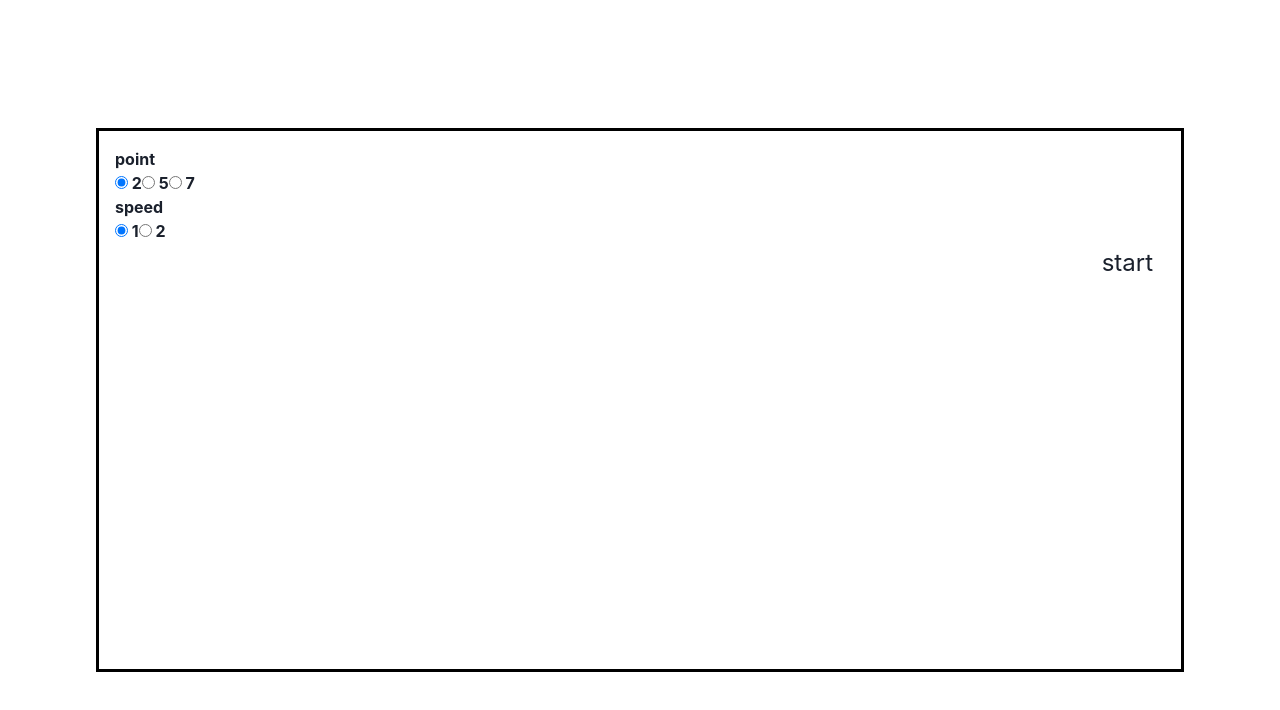
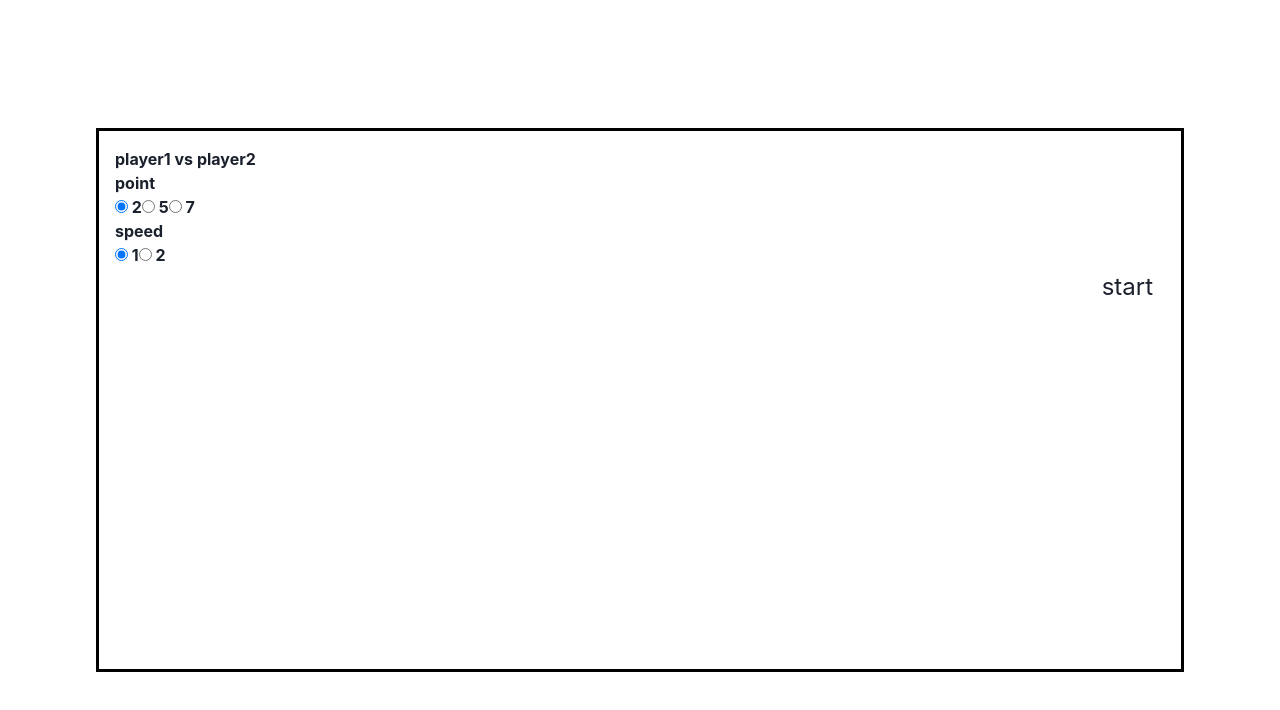
Before and after one commit to syamaguc/ft_transcendence, a Next.js app in the folder frontend/: page /game/1 in a window 1280 px wide. Shown: the top 710 px of the page. Built offline with nearby package versions, Linux system fonts and the light colour scheme; no server answers.

Commit message:
display of player names on setting screen

```diff
--- a/frontend/src/components/game-setting.tsx
+++ b/frontend/src/components/game-setting.tsx
@@ -1,6 +1,6 @@
 import React, { useCallback, useRef, useEffect } from 'react'
 import style from '../styles/game.module.css'
-import { GameSetting } from '../types/game'
+import { GameObject, GameSetting } from '../types/game'
 
 type Props = {
   gameStatus: number
@@ -8,6 +8,7 @@ type Props = {
   roomId: string
   server
   gameSetting: GameSetting
+  gameObject: GameObject
 }
 
 const GameSettingForm = ({
@@ -16,6 +17,7 @@ const GameSettingForm = ({
   roomId,
   server,
   gameSetting,
+  gameObject,
 }: Props) => {
   const didLogRef = useRef(false)
 
@@ -100,6 +102,13 @@ const GameSettingForm = ({
       id='startBox'
     >
       <div>
+        <p>
+          {playerRole == 0 ? <font size="+2">player1</font> : "player1"}
+          {" vs "}
+          {playerRole == 1 ? <font size="+2">player2</font> : "player2"}
+        </p>
+      </div>
+      <div>
         <p>point</p>
         <input type='radio' name='point' value='2' /> 2
         <input type='radio' name='point' value='5' /> 5
--- a/frontend/src/pages/game/[id].tsx
+++ b/frontend/src/pages/game/[id].tsx
@@ -98,6 +98,7 @@ export default function Game() {
         roomId={router.query.id}
         server={server}
         gameSetting={gameObject.gameSetting}
+        gameObject={gameObject}
       />
       <Pong gameObject={gameObject} />
       <GameResult
```
